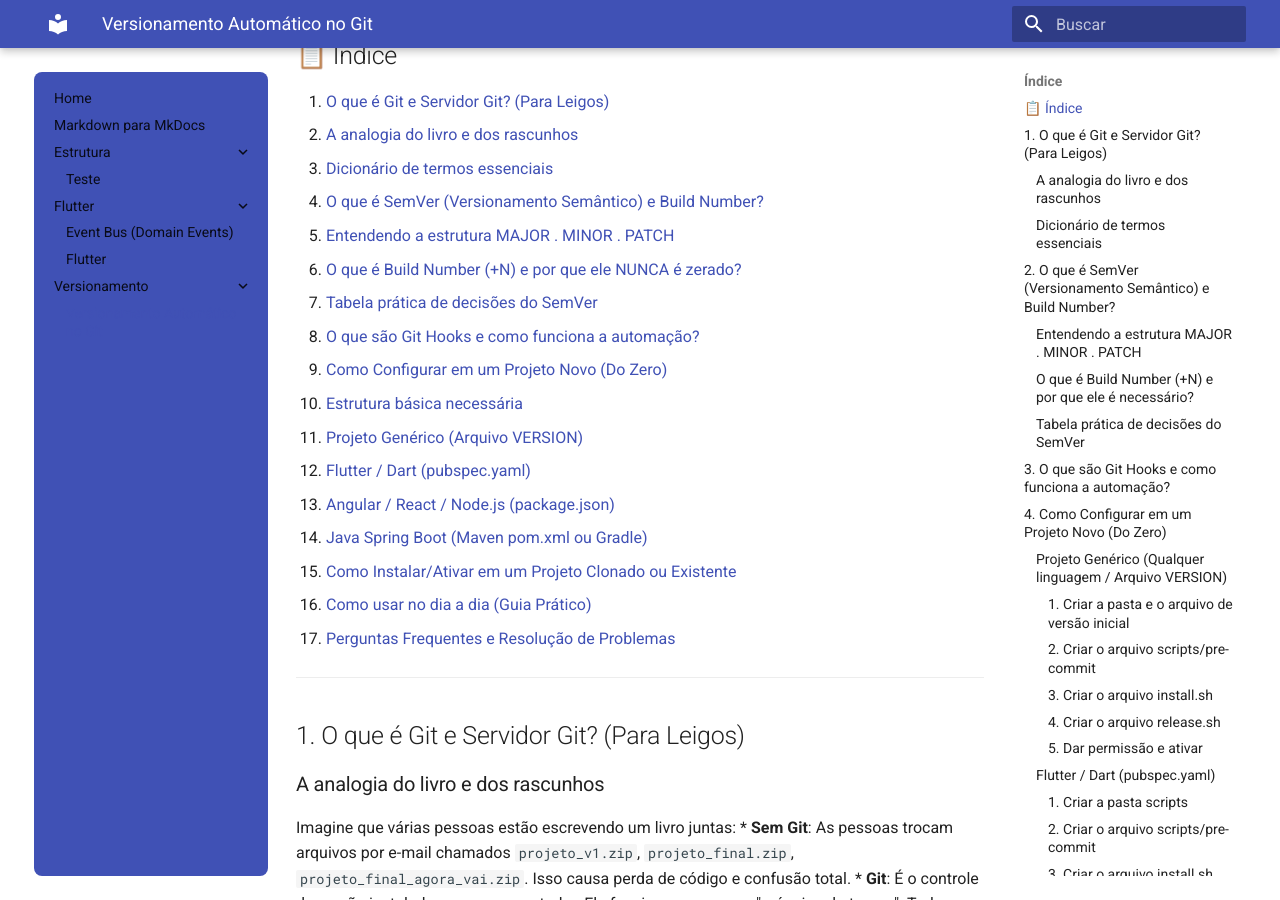
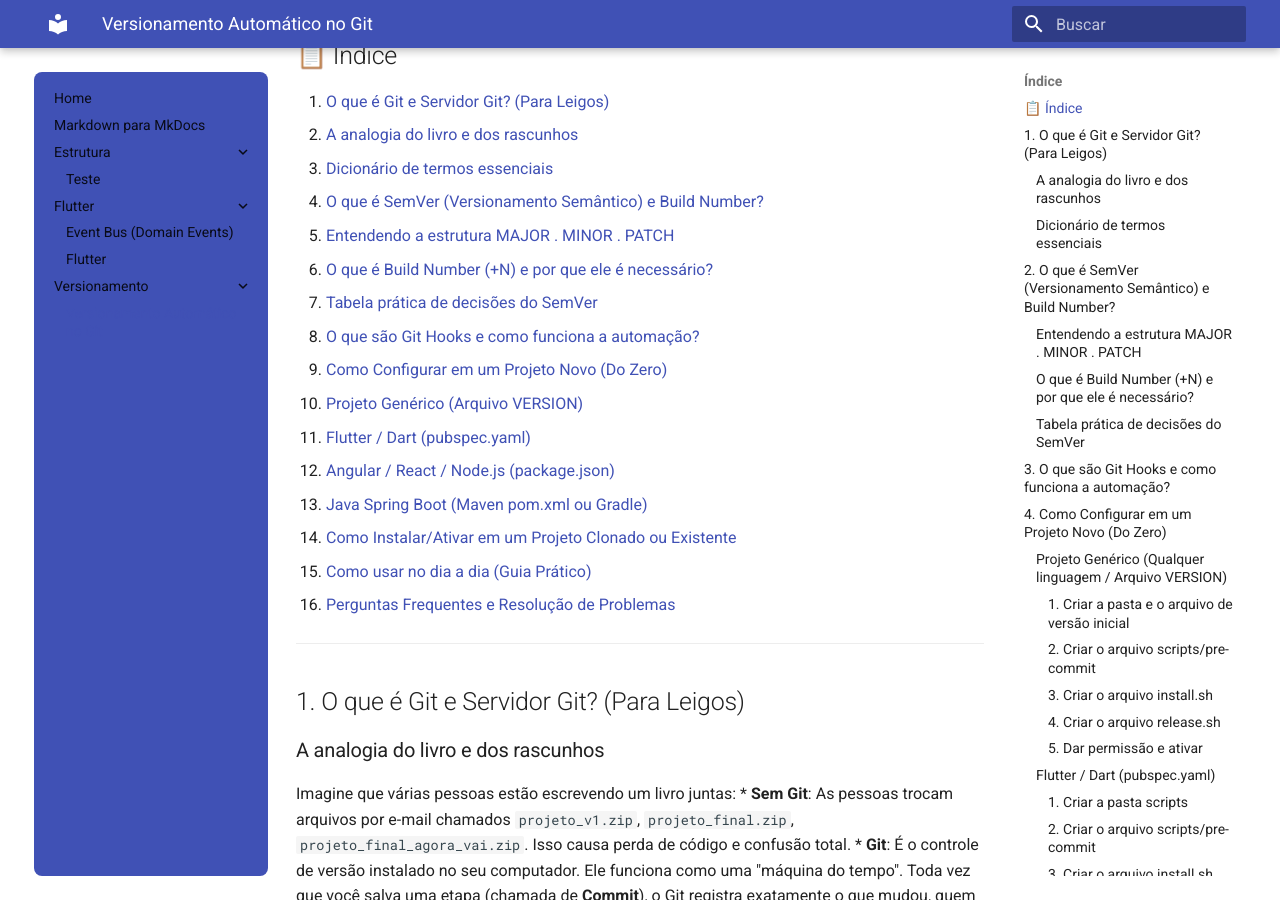
Before and after one commit to alternatribe/alternatribe.github.io, an MkDocs documentation site: the page built from docs/Versionamento/semver_git.md, in a window 1280 px wide and 900 px high, scrolled down 352 px. Built offline with MkDocs 1.6.1 and Material for MkDocs 9.7.7, drawn with Linux system fonts in a browser that asks for light colours.

Commit message:
correção manual semver

```diff
--- a/docs/Versionamento/manual_server_git.md
+++ b/docs/Versionamento/semver_git.md
@@ -10,23 +10,22 @@
 
 ## 📋 Índice
 
-1. [O que é Git e Servidor Git? (Para Leigos)](#1-o-que-é-git-e-servidor-git-para-leigos)
+1. [O que é Git e Servidor Git? (Para Leigos)](#1-o-que-e-git-e-servidor-git-para-leigos)
    * [A analogia do livro e dos rascunhos](#a-analogia-do-livro-e-dos-rascunhos)
-   * [Dicionário de termos essenciais](#dicionário-de-termos-essenciais)
-2. [O que é SemVer (Versionamento Semântico) e Build Number?](#2-o-que-é-semver-versionamento-semântico-e-build-number)
-   * [Entendendo a estrutura MAJOR . MINOR . PATCH](#entendendo-a-estrutura-major--minor--patch)
-   * [O que é Build Number (+N) e por que ele NUNCA é zerado?](#o-que-é-build-number-n-e-por-que-ele-é-necessário)
-   * [Tabela prática de decisões do SemVer](#tabela-prática-de-decisões-do-semver)
-3. [O que são Git Hooks e como funciona a automação?](#3-o-que-são-git-hooks-e-como-funciona-a-automação)
+   * [Dicionário de termos essenciais](#dicionario-de-termos-essenciais)
+2. [O que é SemVer (Versionamento Semântico) e Build Number?](#2-o-que-e-semver-versionamento-semantico-e-build-number)
+   * [Entendendo a estrutura MAJOR . MINOR . PATCH](#entendendo-a-estrutura-major-minor-patch)
+   * [O que é Build Number (+N) e por que ele é necessário?](#o-que-e-build-number-n-e-por-que-ele-e-necessario)
+   * [Tabela prática de decisões do SemVer](#tabela-pratica-de-decisoes-do-semver)
+3. [O que são Git Hooks e como funciona a automação?](#3-o-que-sao-git-hooks-e-como-funciona-a-automacao)
 4. [Como Configurar em um Projeto Novo (Do Zero)](#4-como-configurar-em-um-projeto-novo-do-zero)
-   * [Estrutura básica necessária](#estrutura-básica-dos-scripts)
-   * [Projeto Genérico (Arquivo VERSION)](#projeto-genérico-qualquer-linguagem--arquivo-version)
-   * [Flutter / Dart (pubspec.yaml)](#flutter--dart-pubspecyaml)
-   * [Angular / React / Node.js (package.json)](#angular--react--nodejs-packagejson)
+   * [Projeto Genérico (Arquivo VERSION)](#projeto-generico-qualquer-linguagem-arquivo-version)
+   * [Flutter / Dart (pubspec.yaml)](#flutter-dart-pubspecyaml)
+   * [Angular / React / Node.js (package.json)](#angular-react-nodejs-packagejson)
    * [Java Spring Boot (Maven pom.xml ou Gradle)](#java-spring-boot-maven-pomxml-ou-gradle)
 5. [Como Instalar/Ativar em um Projeto Clonado ou Existente](#5-como-instalarativar-em-um-projeto-clonado-ou-existente)
-6. [Como usar no dia a dia (Guia Prático)](#6-como-usar-no-dia-a-dia-guia-prático)
-7. [Perguntas Frequentes e Resolução de Problemas](#7-perguntas-frequentes-e-resolução-de-problemas)
+6. [Como usar no dia a dia (Guia Prático)](#6-como-usar-no-dia-a-dia-guia-pratico)
+7. [Perguntas Frequentes e Resolução de Problemas](#7-perguntas-frequentes-e-resolucao-de-problemas)
 
 ---
 
```
